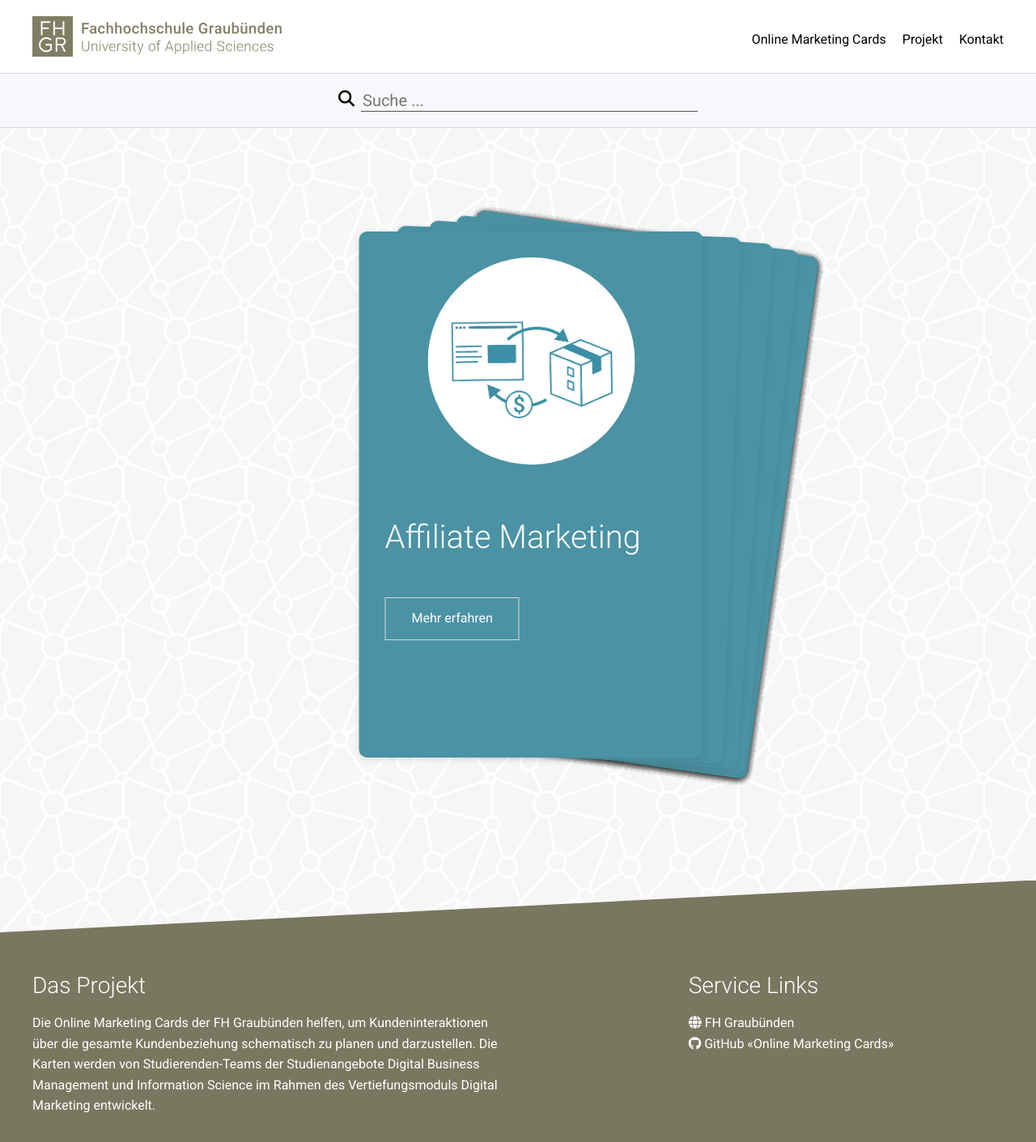
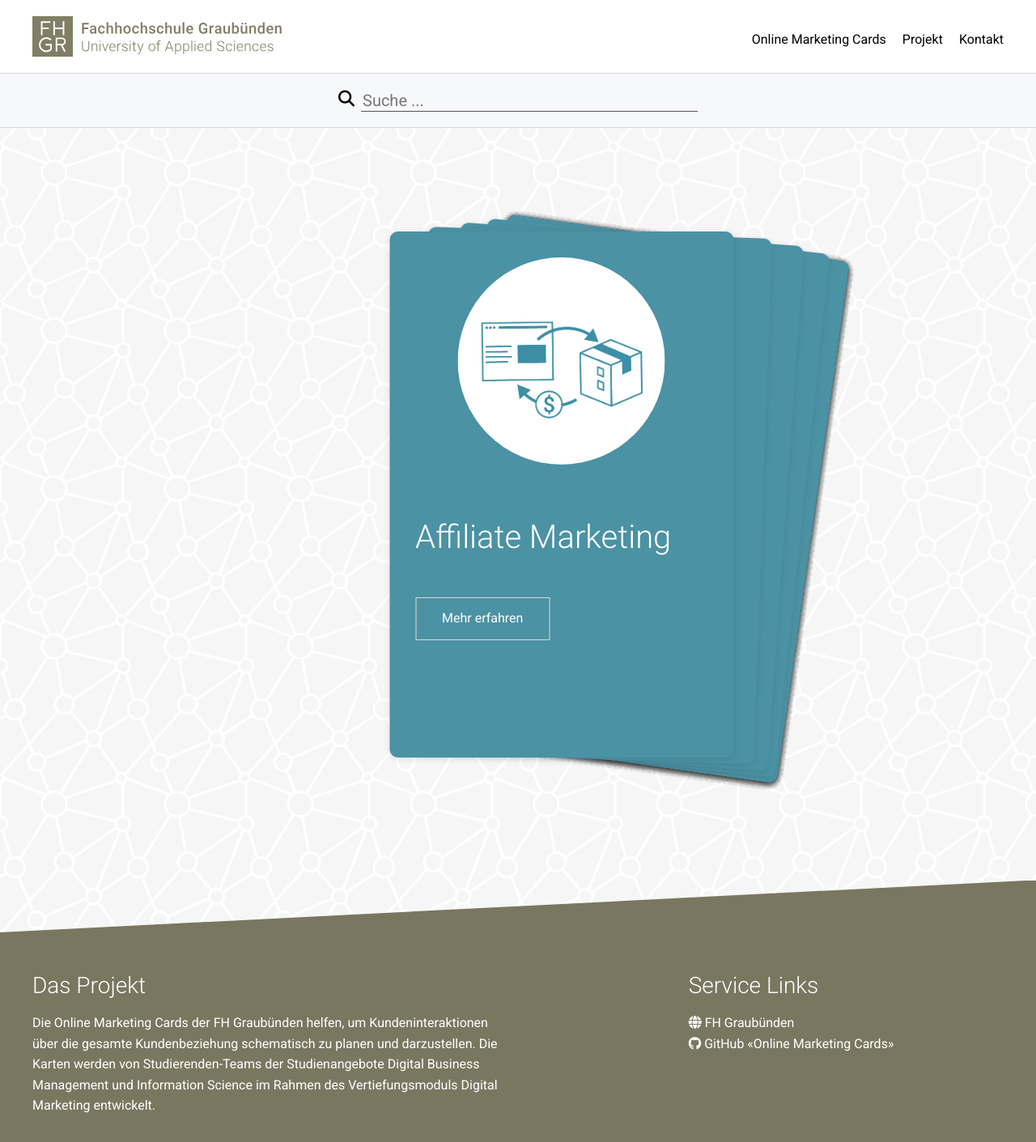
Before and after one commit to sandromatter/fhgr-online-marketing-cards, a Jekyll site: the page built from index.html, in a window 1280 px wide. Shown: the whole page at 81% size. Built offline with Jekyll 4.4.1, drawn with Linux system fonts in a browser that asks for light colours; nearby versions of some CDN libraries.

Commit message:
Fix Grid for backwards compatibility

```diff
--- a/_includes/single_card.html
+++ b/_includes/single_card.html
@@ -1,6 +1,5 @@
-<section class="grid__card">
-  <div class="card__wrapper">
-    <div class="card">
+<section class="card__wrapper">
+  <div class="single__card">
     <div class="card__header">
       <img
         class="card__header__img"
@@ -21,5 +20,4 @@
       </button>
     </div>
   </div>
-  </div>
 </section>
--- a/assets/scss/_cardArchive.scss
+++ b/assets/scss/_cardArchive.scss
@@ -9,6 +9,7 @@
 }
 
 .card__wrapper {
+  display: flex;
   position: relative;
   width: 250px;
   height: 400px;
@@ -28,7 +29,7 @@
   }
 }
 
-.card {
+.single__card {
   position: relative;
   top: 0;
   left: 0;
--- a/assets/scss/_layout.scss
+++ b/assets/scss/_layout.scss
@@ -1,12 +1,13 @@
 /**
 //==============================================================================
-// Layout and CSS-Grid properties
+// Layout properties
 //==============================================================================
 */
 
 %content--padding {
   padding: 0.75rem 1.25rem;
   margin: 0 auto;
+  justify-items: center;
 
   @include large-breakpoint {
     padding: 1rem 2.5rem;
@@ -20,14 +21,6 @@
 article {
   min-height: 60vh;
   @extend %content--padding;
-}
-
-//==============================================================================
-// Card grid
-//==============================================================================
-
-.grid__card {
-  display: grid;
 }
 
 //==============================================================================
@@ -47,6 +40,10 @@
 .content__wrapper--swiper {
   max-width: 100%;
   box-sizing: content-box;
+  display: flex;
+  display: -webkit-flex;
+  justify-content: center;
+  -webkit-justify-content: center;
   margin-bottom: 1rem;
   padding: 0;
 
```
Lines whose indentation alone changed are shown as unchanged.
